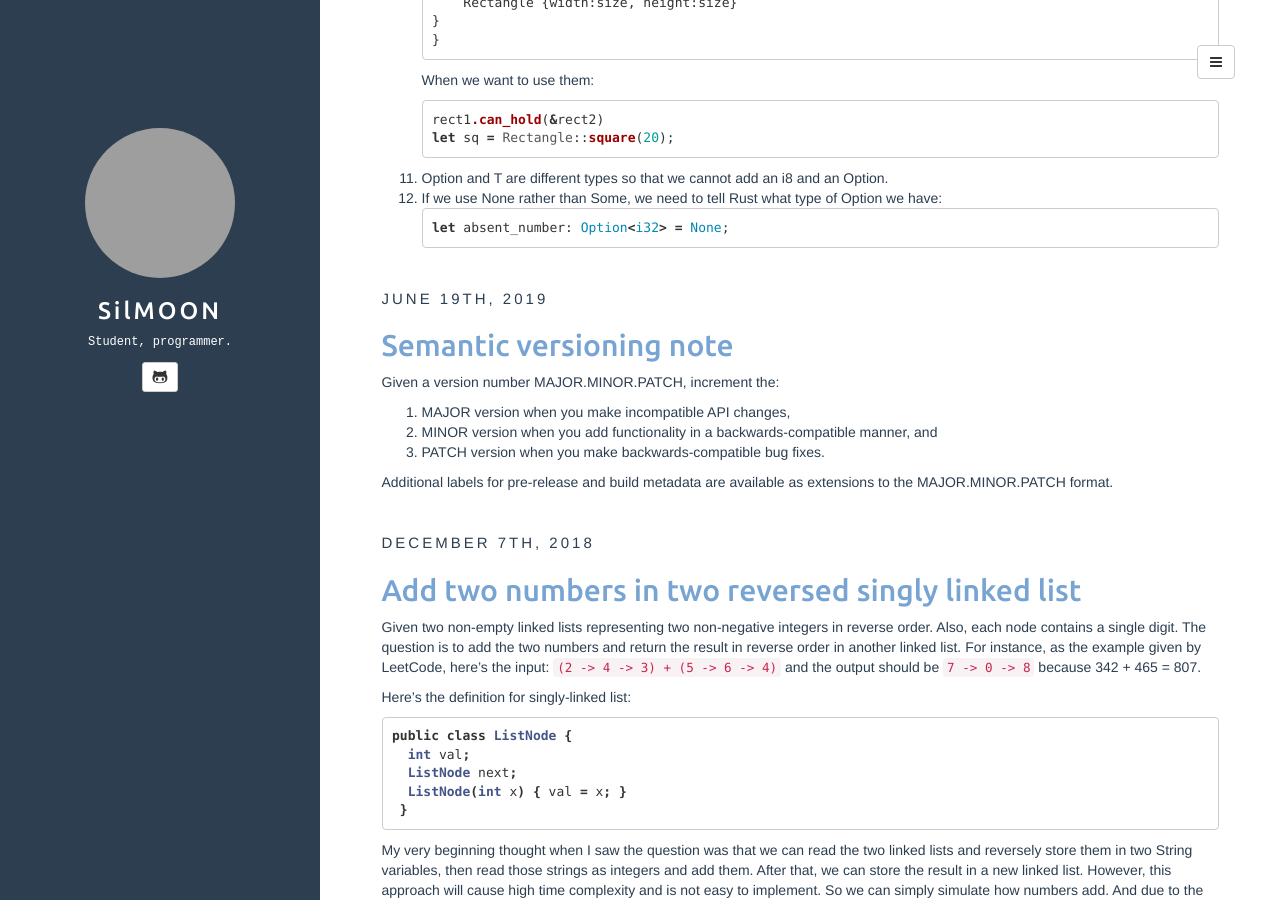
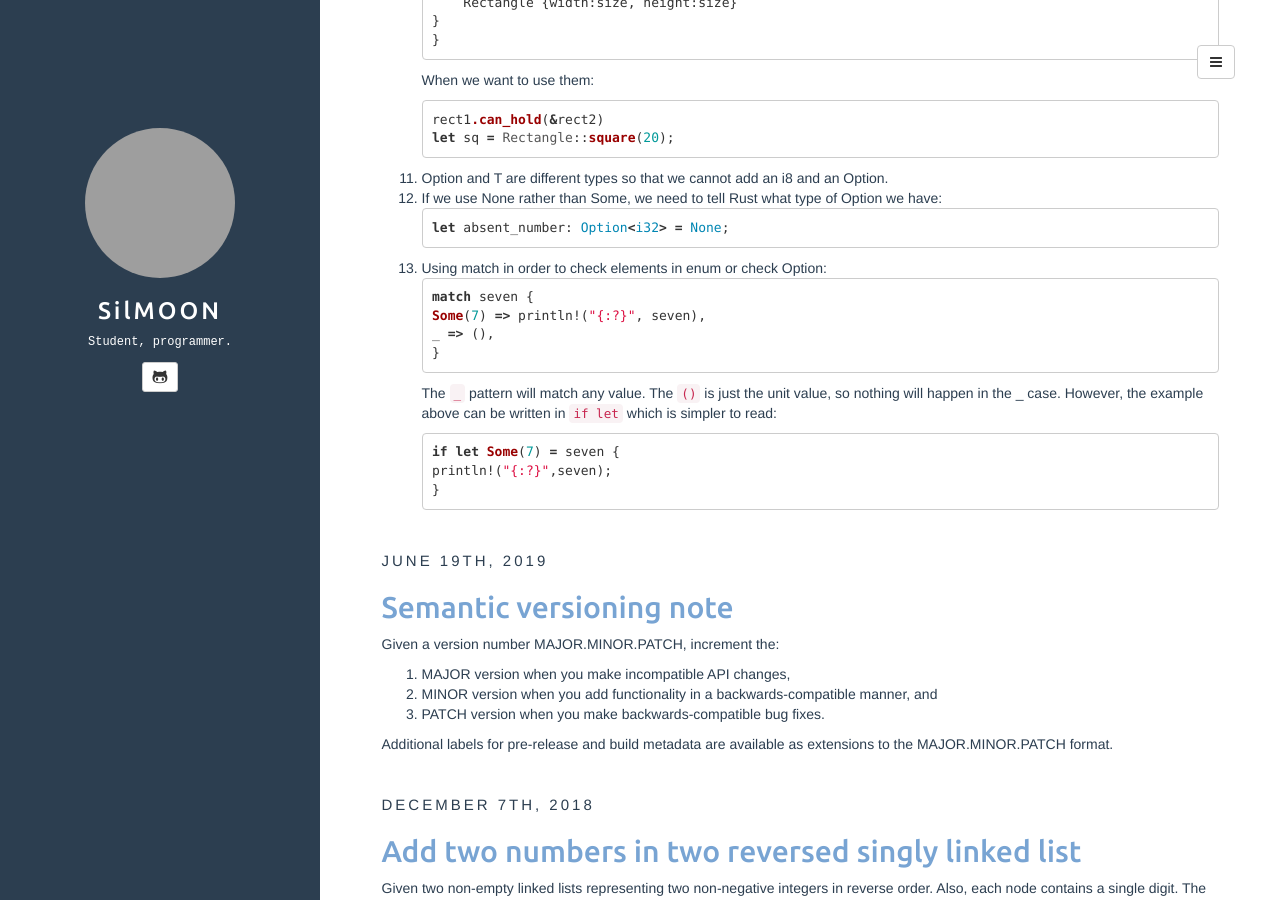
Before and after one commit to SilMOON/silmoon.github.io, a Jekyll site: the page built from index.html, in a window 1280 px wide and 900 px high, scrolled down 1235 px. Built offline with Jekyll 4.4.1, drawn with Linux system fonts in a browser that asks for light colours; the list of posts is cut into pages by our own code; some of the changed text lies outside the part shown; grey boxes are pictures that could not be loaded.

Commit message:
update post

````diff
--- a/_posts/2019-07-15-some-rust-notes.md
+++ b/_posts/2019-07-15-some-rust-notes.md
@@ -73,3 +73,17 @@ let sq = Rectangle::square(20);
 ```rust
 let absent_number: Option<i32> = None;
 ```
+13. Using match in order to check elements in enum or check Option<T>:
+```rust
+match seven {
+    Some(7) => println!("{:?}", seven),
+    _ => (),
+}
+```
+The `_` pattern will match any value. The `()` is just the unit value, so nothing will happen in the _ case.
+However, the example above can be written in `if let` which is simpler to read:
+```rust
+if let Some(7) = seven {
+    println!("{:?}",seven);
+}
+```
````
Also changed, not shown: other parts of _posts/2019-07-15-some-rust-notes.md (+1 -1 lines).
